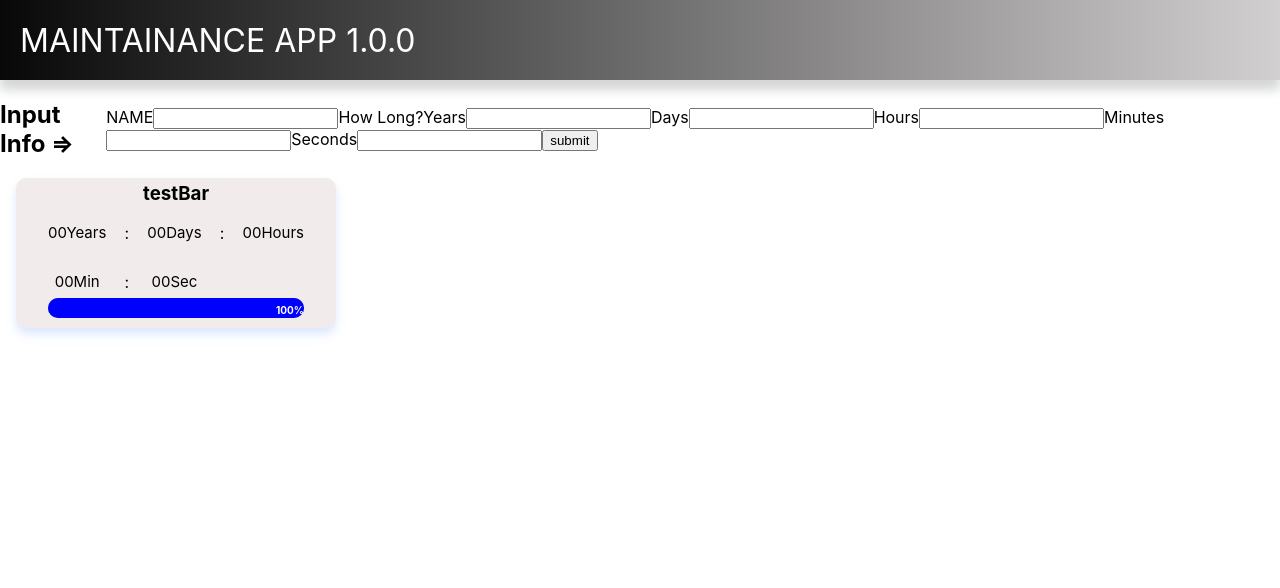
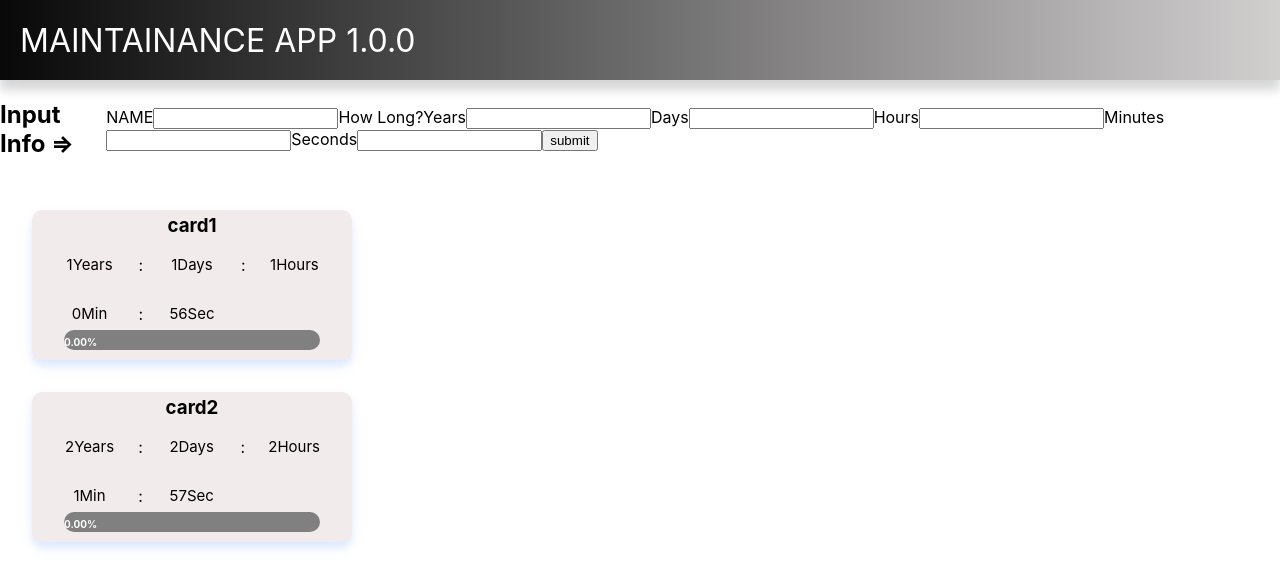
Before and after one commit to Nitsua28/Maintainance-App, a React (Create React App) app in the folder maintainance-app/: page / in a window 1280 px wide. Shown: the top 588 px of the page. Built offline with nearby package versions, Linux system fonts and the light colour scheme.

Commit message:
Need to dev Use effect. Research

```diff
--- a/maintainance-app/src/components/Card.css
+++ b/maintainance-app/src/components/Card.css
@@ -3,7 +3,7 @@
     display: flex;
     flex-flow: column;
     flex: 1;
-    margin: 0 1rem;
+    margin: 2rem;
     border-radius: 10px;
     box-shadow: 0 6px 10px rgba(56, 125, 255, 0.17);
     -webkit-filter: drop-shadow(0 6px 10px rgba(56, 125, 255, 0.017));
--- a/maintainance-app/src/components/CardsContainer.js
+++ b/maintainance-app/src/components/CardsContainer.js
@@ -1,8 +1,8 @@
-import React, {useState}from 'react'
+import React, {useState,useEffect}from 'react'
 import './CardsContainer.css'
 import Card from './Card'
 
-
+const now = Date.now();
 
 function CardsContainer() {
 
@@ -13,6 +13,8 @@ function CardsContainer() {
     const [tempMinutes, tempSetMinutes] = useState('0');
     const [tempSeconds, tempSetSeconds] = useState('0');
 
+    const [testitout, settestitout] = useState(false);
+
     const [name, setName] = useState('testBar');
     const [years, setYears] = useState('0');
     const [days, setDays] = useState('0');
@@ -20,7 +22,33 @@ function CardsContainer() {
     const [minutes, setMinutes] = useState('0');
     const [seconds, setSeconds] = useState('0');
 
-    const now = Date.now();
+
+    let cardArray = [
+        {id:'first', n:'card1', y: 1, d: 1, h: 1, m: 1, s:1},
+        {id:'second', n:'card2', y: 2, d: 2, h: 2, m: 2, s:2}
+    ]
+
+    const reRenderCards=() =>{
+        return(
+            cardArray.map((item) => (
+                <Card key={item.id}
+                name={item.n}
+                bgcolor='blue'
+                inputYears= {item.y}
+                inputDays ={item.d}
+                inputHours ={item.h}
+                inputMinutes ={item.m}
+                inputSeconds ={item.s}
+                inputNow = {now}/>
+            ))
+        )
+    }
+    useEffect(()=>{
+        cardArray.push(
+            {id:'test', n:'test', y: 1, d: 1, h: 1, m: 1, s:1},
+        );
+        console.log(cardArray);
+    }, [testitout]);
 
     const handleSubmit = (e) =>
         {
@@ -32,6 +60,11 @@ function CardsContainer() {
             setHours(tempHours);
             setMinutes(tempMinutes);
             setSeconds(tempSeconds);
+
+            cardArray.push(
+                {id:'test', n:'test', y: 1, d: 1, h: 1, m: 1, s:1},
+            );
+            settestitout(true);
         }
 
     return (
@@ -98,7 +131,7 @@ function CardsContainer() {
             </div>
             <div className= 'CC-cards-section'>
 
-             <Card
+             {/* <Card
                 name={name}
                 bgcolor='blue'
                 inputYears= {years}
@@ -110,7 +143,10 @@ function CardsContainer() {
 
             >
 
-            </Card>
+            </Card> */}
+
+            {reRenderCards()}
+
 
             </div>
         </div>
```
